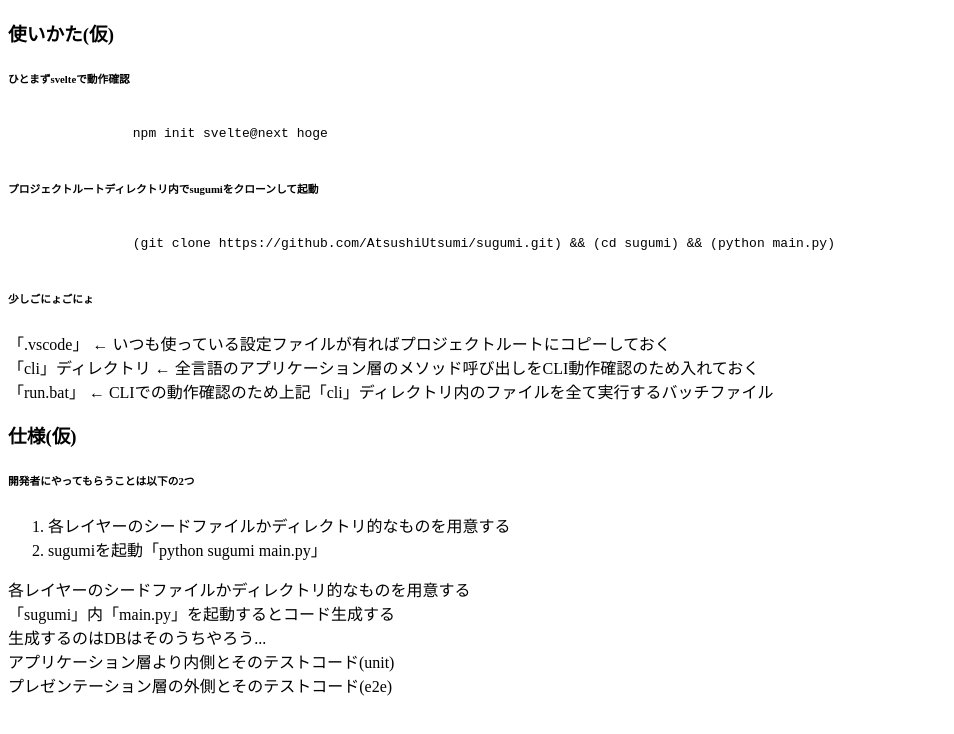
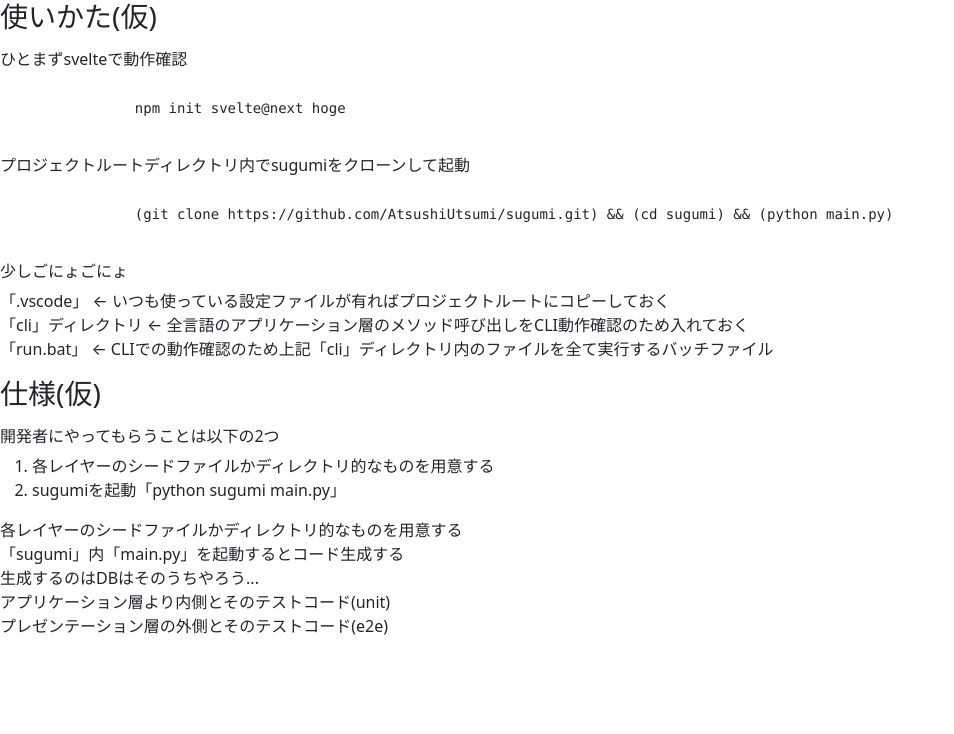
Before and after one commit to AtsushiUtsumi/website, a plain HTML site: page diy.html in a window 1280 px wide. Shown: the whole page, without its empty margins (0-954 px from the left). Drawn offline with nearby package versions, Linux system fonts and the light colour scheme.

Commit message:
Bootstrap使ってかっこよくする

```diff
--- a/diy.html
+++ b/diy.html
@@ -6,7 +6,9 @@
 	<meta name="viewport" content="width=device-width, initial-scale=1.0">
 	<meta http-equiv="Pragma" content="no-cache">
 	<meta http-equiv="Cache-Control" content="no-cache">
-	<title>アマグラマの妄想録</title>
+    <!-- Bootstrap CSS -->
+    <link href="https://cdn.jsdelivr.net/npm/bootstrap@5.0.2/dist/css/bootstrap.min.css" rel="stylesheet" integrity="sha384-EVSTQN3/azprG1Anm3QDgpJLIm9Nao0Yz1ztcQTwFspd3yD65VohhpuuCOmLASjC" crossorigin="anonymous">
+    <title>アマグラマの妄想録</title>
 </head>
 <body>
 	<main>
```
